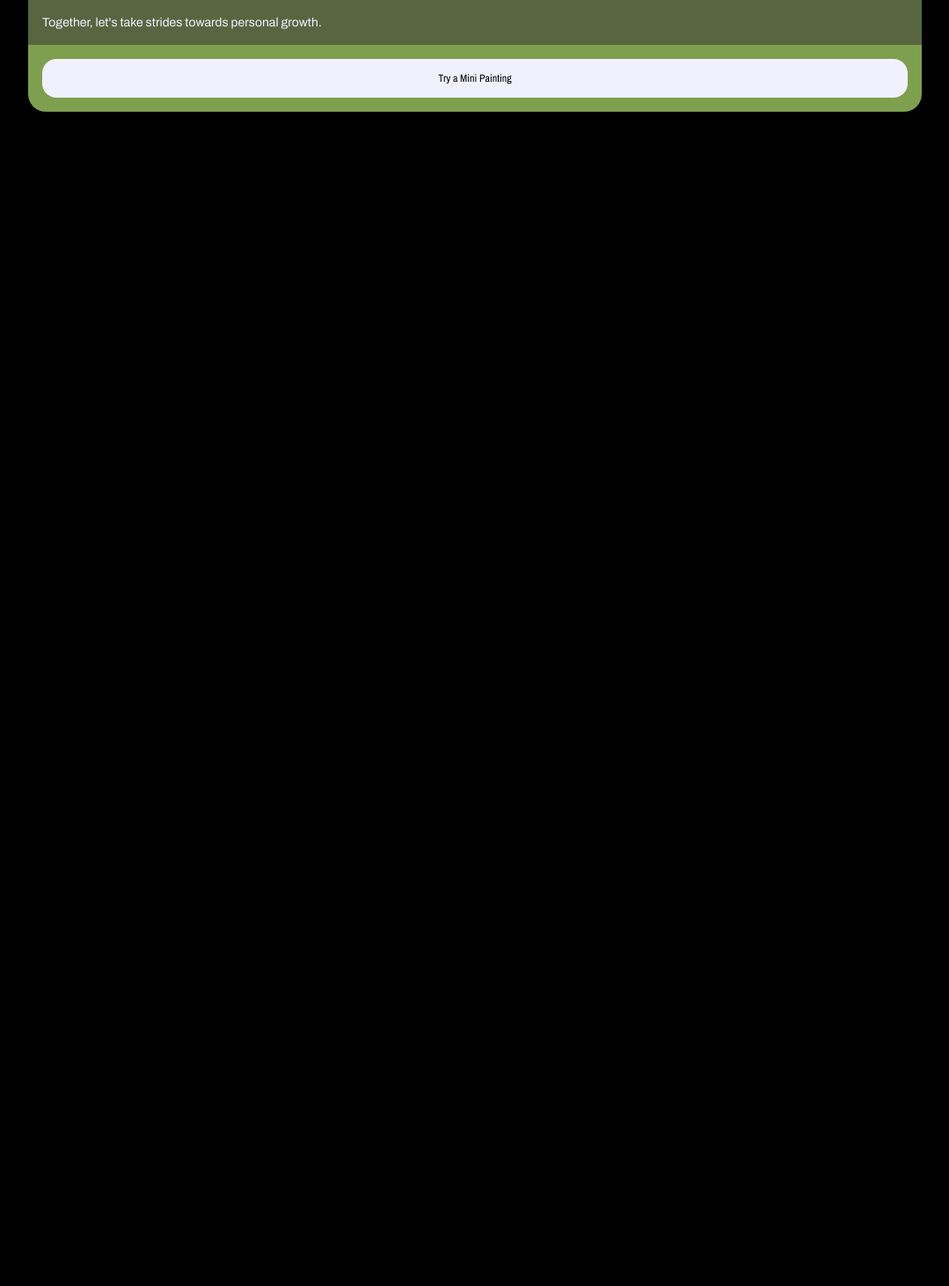
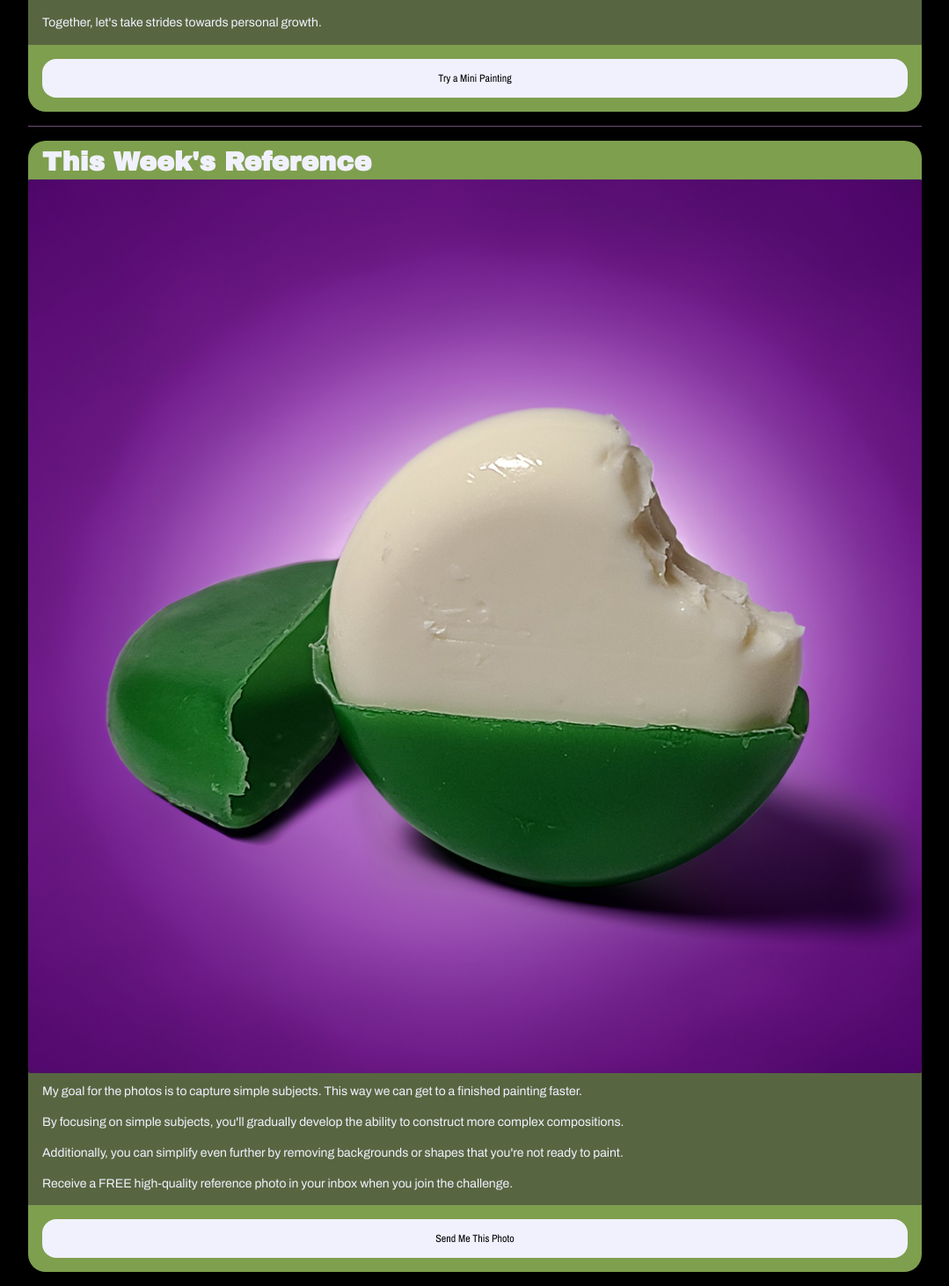
Before and after one commit to Arvton/mini-paint-challenge-frontend, a React (Vite) app: page / in a window 1280 px wide. Shown: the part 3404-4866 px from the top of the page at 88% size, without its empty margins (100-1179 px from the left). Before the commit the page ends 3547 px from the top, so only its background shows below. Built offline with nearby package versions, Linux system fonts and the light colour scheme.

Commit message:
create current reference photo section: - add CurrentPhoto component folder and files - add current-reference-photo.png into assets/images - add CurrentPhoto component into App.jsx - add html and styles for CurrentPhoto component

```diff
--- a/src/App.jsx
+++ b/src/App.jsx
@@ -2,6 +2,7 @@ import Header from './components/Header/Header'
 import Hero from './components/Hero/Hero'
 import LearnToPaint from './components/LearnToPaint/LearnToPaint'
 import WhyMini from './components/WhyMini/WhyMini'
+import CurrentPhoto from './components/CurrentPhoto/CurrentPhoto'
 import './App.scss'
 
 export default function App() {
@@ -12,6 +13,7 @@ export default function App() {
       <Hero />
       <LearnToPaint />
       <WhyMini />
+      <CurrentPhoto />
     </>
   )
 }
--- /dev/null
+++ b/src/components/CurrentPhoto/CurrentPhoto.jsx
@@ -0,0 +1,26 @@
+import CurrentReference from "../../assets/images/current-reference-photo.png";
+import "./CurrentPhoto.scss";
+
+export default function CurrentPhoto() {
+    return (
+        <section className="current-photo">
+            <div className="current-photo__divider"></div>
+            <div className="current-photo__card">
+                <h2 className="current-photo__header">{"This Week's Reference"}</h2>
+                <img className="current-photo__img" src={CurrentReference} alt="reference photo for the week"></img>
+                <p className="current-photo__details">
+                    {"My goal for the photos is to capture simple subjects. This way we can get to a finished painting faster."}
+                    <br /><br />
+                    {"By focusing on simple subjects, you'll gradually develop the ability to construct more complex compositions."}
+                    <br /><br />
+                    {"Additionally, you can simplify even further by removing backgrounds or shapes that you're not ready to paint."}
+                    <br /><br />
+                    {"Receive a FREE high-quality reference photo in your inbox when you join the challenge."}
+                </p>
+                <div className="current-photo__cta-container">
+                    <button className="current-photo__cta">Send Me This Photo</button>
+                </div>
+            </div>
+        </section>
+    )
+}
--- /dev/null
+++ b/src/components/CurrentPhoto/CurrentPhoto.scss
@@ -0,0 +1,64 @@
+@use '../../partials/variables' as *;
+@use '../../partials/fonts' as *;
+@use '../../partials/mixins' as *;
+@use '../../partials/typography' as *;
+
+.current-photo {
+    background-color: $primary-four;
+    font-family: "Archivo", sans-serif;
+    color: $primary-three;
+    @include padding-screen;
+
+    &__divider {
+        border-top: 1px solid $primary-two;
+    }
+
+    &__card {
+        display: flex;
+        flex-direction: column;
+        margin-bottom: 2rem;
+    }
+
+    &__header {
+        background-color: $primary-one;
+        @include section-header;
+        padding: 1rem 2rem 0.5rem;
+        border-radius: 2.5rem 2.5rem 0rem 0rem;
+        margin-top: 2rem;
+    }
+
+    &__details {
+        background-color: $secondary-one;
+        @include body-copy;
+        @include padding-details;
+    }
+
+    &__cta-container {
+        display: flex;
+        flex-direction: column;
+        background-color: $primary-one;
+        padding: 0rem 2rem;
+        border-radius: 0rem 0rem 2.5rem 2.5rem;
+    }
+
+    &__cta {
+        background-color: $primary-three;
+        @include labels-and-buttons;
+        line-height: 1;
+        padding: 2rem 0rem;
+        @include border-radius-button;
+        margin: 2rem 0rem;
+        cursor: pointer;
+        transition: background-color 0.4s linear;
+
+        &:hover {
+            background-color: $primary-two;
+            color: $secondary-four;
+        }
+
+        &:focus {
+            background-color: $primary-one;
+            color: $secondary-four;
+        }
+    }
+}
```
Also changed, not shown: src/assets/images/current-reference-photo.png (added).
